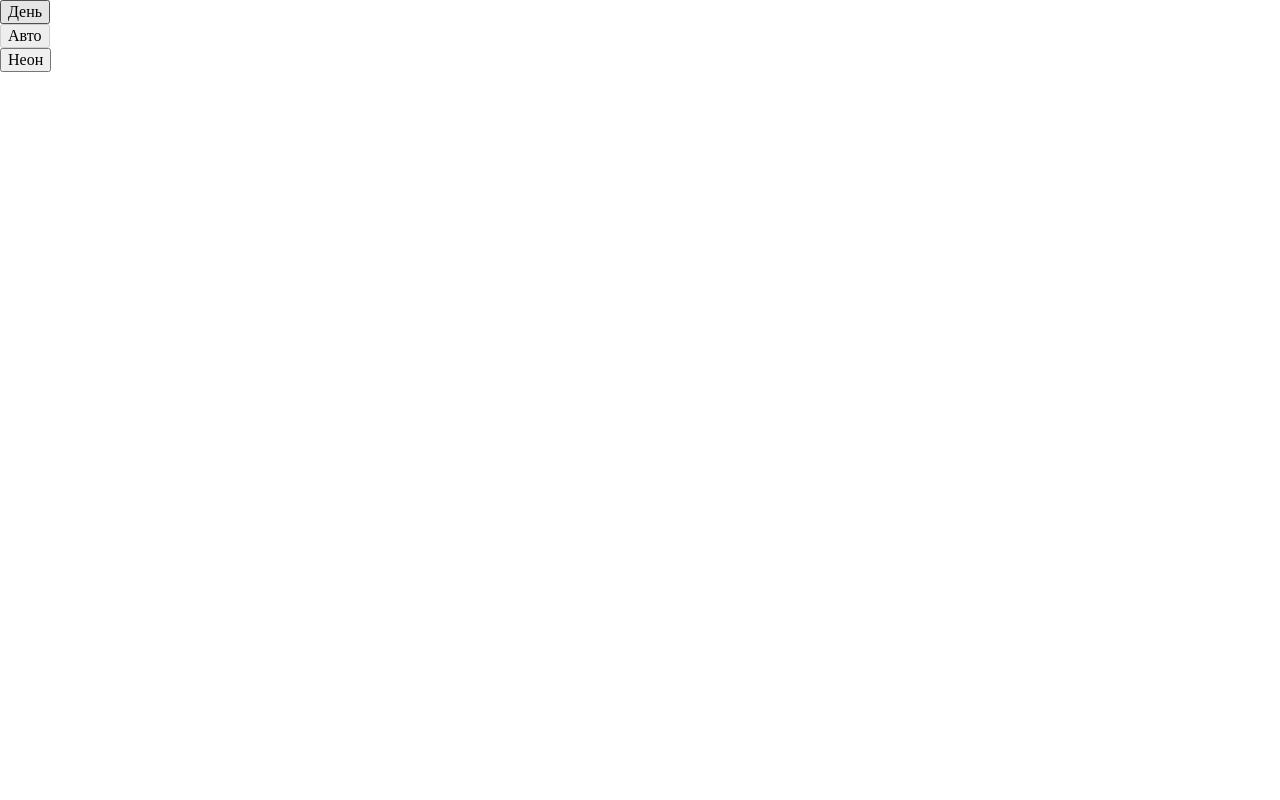
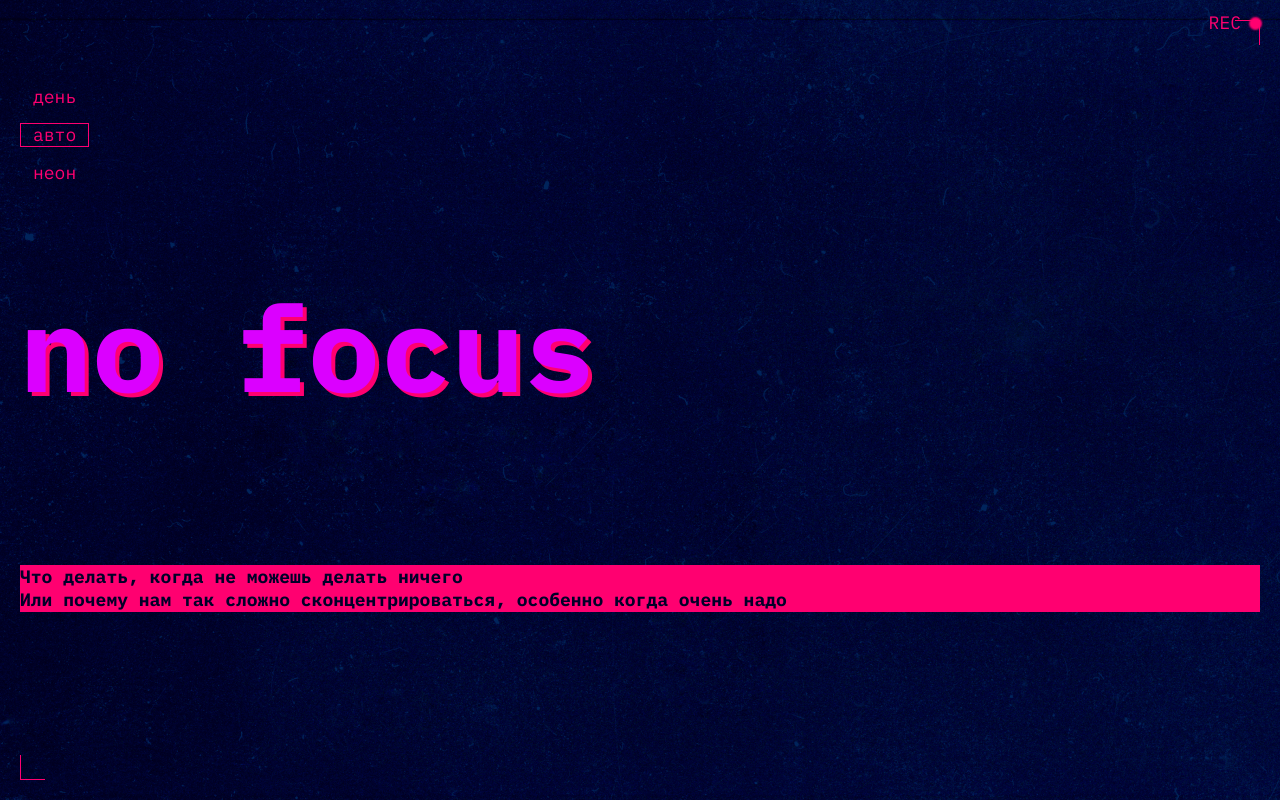
Before and after one commit to j0tix01/slozhno-sosredotochitsya, a plain HTML site: page index.html in a window 1280 px wide. Drawn offline with Linux system fonts and the light colour scheme.

Commit message:
Шапка страницы и общие стили.

```diff
--- a/index.html
+++ b/index.html
@@ -15,7 +15,8 @@
     <title>Сложно сосредоточиться</title>
   </head>
   <body class="page">
-    <header class="header decorated-zone">
+    <header class="header decorated-zone cover">
+      <div class="rec-icon" aria-hidden="true"></div>
       <nav class="header__theme-menu">
         <ul class="header__theme-menu-list">
           <li class="header__theme-menu-item">
@@ -42,6 +43,11 @@
           </li>
         </ul>
       </nav>
+      <h1 class="page-title">no focus</h1>
+      <p class="header__title">
+        Что делать, когда не можешь делать ничего<br />
+        Или почему нам так сложно сконцентрироваться, особенно когда очень надо
+      </p>
     </header>
     <script src="./scripts/script.js"></script>
   </body>
--- a/styles/style.css
+++ b/styles/style.css
@@ -1,5 +1,136 @@
-/* Основные стили проекта. Это стили для темы, которую вы верстаете первой. */
+/* dark theme mobile frist */
+
+/* general */
+
+.cover {
+  display: grid;
+  padding: clamp(10px, 0.0286rem + 2.5445vw, 20px);
+  min-block-size: 100vh;
+}
 
 .page {
-  /* сохраните в разметке и стилях класс page. На его основе работает скрипт. */
+  color: var(--text-color, #f1b2ce);
+  font-family: var(--page-font, "IBM Plex mono", monospace);
+  font-size: 18px;
+  line-height: 1.3;
+  background-color: var(--bg-color, #000028);
+  background-position: center;
+  background-size: cover;
+  background-attachment: fixed;
 }
+
+/* header */
+
+.header {
+  align-items: start;
+  background-image: var(--bg-image, url("../images/cover-image-dark.png"));
+}
+
+.decorated-zone {
+  position: relative;
+}
+
+.decorated-zone::before {
+  content: "";
+  position: absolute;
+  display: block;
+  border-inline-end: 1px solid var(--decor-color, #ff0070);
+  border-block-start: 1px solid var(--decor-color, #ff0070);
+  block-size: 25px;
+  inline-size: 25px;
+  inset-inline-end: clamp(10px, 0.0286rem + 2.5445vw, 20px);
+  inset-block-start: clamp(10px, 0.0286rem + 2.5445vw, 20px);
+}
+
+.decorated-zone::after {
+  content: "";
+  position: absolute;
+  display: block;
+  border-inline-start: 1px solid var(--decor-color, #ff0070);
+  border-block-end: 1px solid var(--decor-color, #ff0070);
+  block-size: 25px;
+  inline-size: 25px;
+  inset-inline-start: clamp(10px, 0.0286rem + 2.5445vw, 20px);
+  inset-block-end: clamp(10px, 0.0286rem + 2.5445vw, 20px);
+}
+
+.rec-icon {
+  position: absolute;
+  z-index: 0;
+  visibility: var(--rec-icon-visibility, visible);
+  display: flex;
+  align-items: center;
+  gap: 10px;
+  inset-inline-end: 20px;
+  inset-block-start: 10px;
+}
+
+.rec-icon::before {
+  content: "REC";
+  color: var(--accent-color, #ff0070);
+  line-height: 26px;
+}
+
+.rec-icon::after {
+  content: "";
+  border-radius: 50%;
+  box-shadow: 0 0 2px 2px var(--accent-color, #ff0070);
+  background-color: var(--accent-color, #ff0070);
+  inline-size: 9px;
+  block-size: 9px;
+}
+
+.header__theme-menu {
+  margin-block-start: 65px;
+}
+
+.header__theme-menu-list {
+  display: flex;
+  flex-direction: column;
+  gap: 14px;
+}
+
+.header__theme-menu-button {
+  border: 1px solid transparent;
+  padding: 2px 12px;
+  color: var(--button-color, #ff0070);
+  font-family: inherit;
+  font-size: inherit;
+  line-height: 18px;
+  text-transform: lowercase;
+  background: transparent;
+  cursor: pointer;
+}
+
+.header__theme-menu-button_active {
+  border-color: currentColor;
+  cursor: default;
+  pointer-events: none;
+}
+
+.header__theme-menu-button:hover {
+  border-color: var(--button-hover-color, #ff007040);
+}
+
+.header__theme-menu-button:focus {
+  outline: 0;
+}
+
+.header__theme-menu-button:focus-visible {
+  border-block-end-color: currentColor;
+}
+
+.page-title {
+  color: var(--page-title-color, #db00ff);
+  font-weight: 700;
+  font-size: clamp(7.25rem, 7.0115rem + 1.0178vw, 7.5rem);
+  line-height: 82.5%;
+  text-shadow: 4px 4px 0 var(--shadow-color, #ff0070);
+}
+
+.header__title {
+  margin-block: 55px;
+  color: var(--title-decor-color, #000028);
+  font-weight: 700;
+  background-color: var(--accent-color, #ff0070);
+}
```
